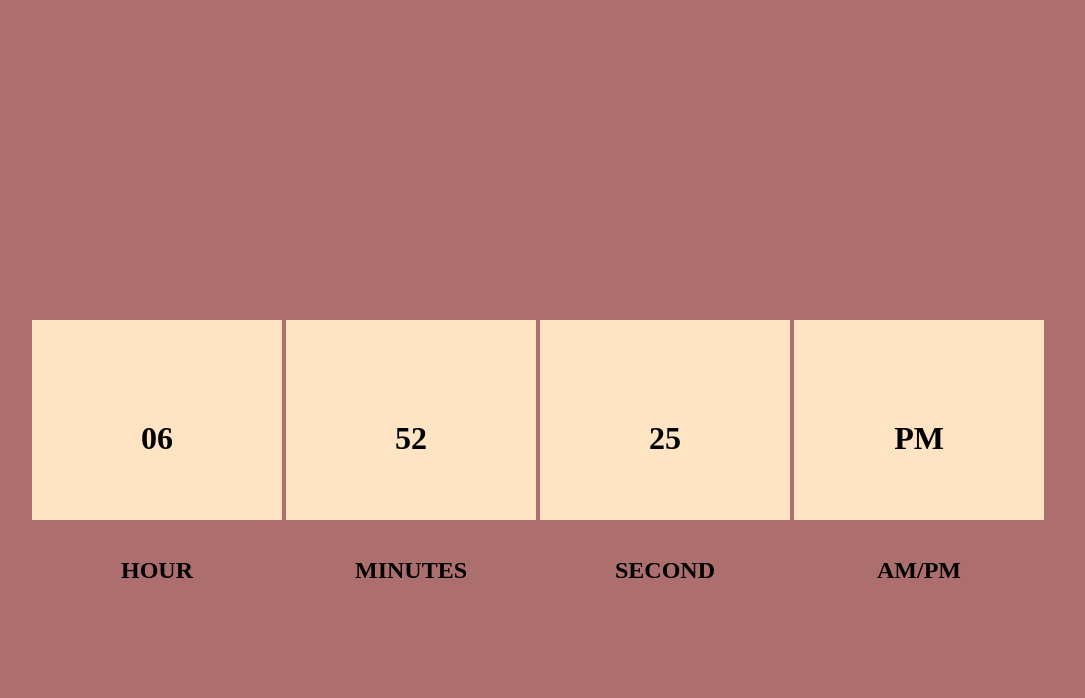
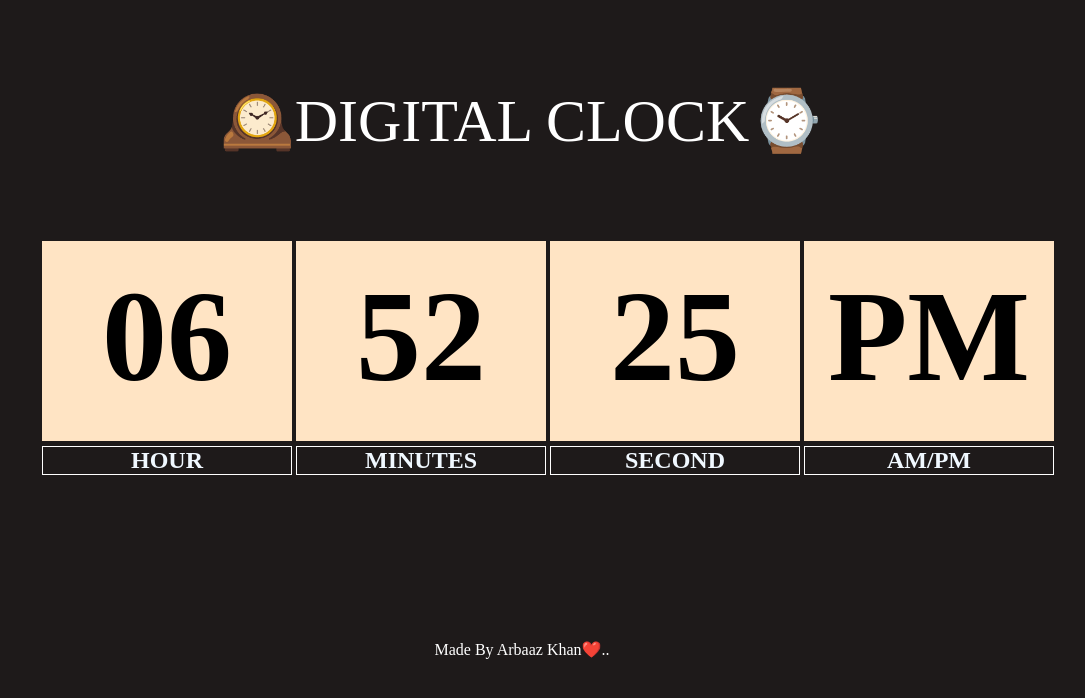
Before and after one commit to Arbazkhanark/Dynamic-clock, a plain HTML site: page index.html in a window 1280 px wide. Shown: the whole page, without its empty margins (118-1203 px from the left). Drawn offline with Linux system fonts and the light colour scheme.

Commit message:
Final commit

```diff
--- a/index.html
+++ b/index.html
@@ -9,6 +9,8 @@
 </head>
 <body>
     <div class="container">
+        <p>🕰️DIGITAL CLOCK⌚</p>
+
         <div class="tym">
             <h1 id="hr">00</h1>
             <h2>HOUR</h2>
@@ -27,6 +29,9 @@
         </div>
     </div>
 
+    <footer>
+        <p>Made By Arbaaz Khan❤️..</p>
+    </footer>
     <script src="script.js"></script>
 </body>
 </html>
--- a/script.js
+++ b/script.js
@@ -1,5 +1,7 @@
 'use strict'
 
+
+// setInterval function helps to recall a function or execute  a code snippet, with a fixed time delay between each call.
 setInterval(() => {
     const clock=new Date();
 
--- a/style.css
+++ b/style.css
@@ -2,10 +2,10 @@
     margin: 0px;
 }
 body{
-    background-color: rgb(173, 110, 110);
+    background-color: rgba(11, 7, 7, 0.921);
 }
 .container{
-    height: 700px;
+    height: 600px;
     margin: 20px;
 }
 
@@ -15,11 +15,28 @@ body{
     height: 200px;
     display: inline-block;
     position: relative;
-    top: 300px;
-    left: 130px;
+    top: 150px;
+    left: 140px;
     text-align: center;
 }
 h1{
-    margin-top:100px;
-    margin-bottom: 100px;
+    margin-top: 20px;
+    font-size: 130px;
 }
+h2{
+    border: 1px solid white;
+    color:aliceblue;
+    position: relative;
+    top: 35px;
+}
+footer{
+    color:white;
+    text-align: center;
+}
+.container p{
+    color:white;
+    text-align: center;
+    font-size: 60px;
+    position: relative;
+    top: 65px;
+}
```
